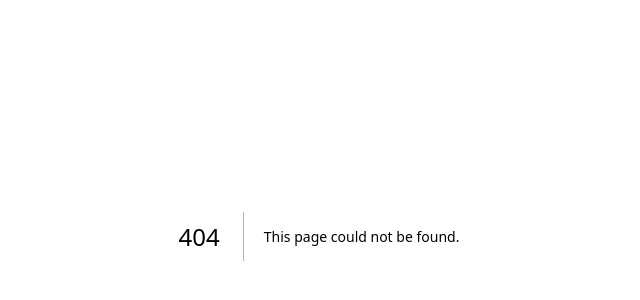
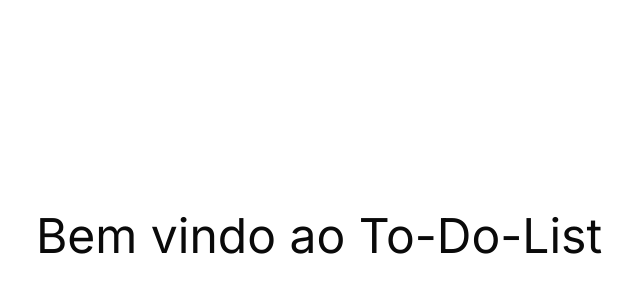
Before and after one commit to Dyeison-Felipe/ToDoList-Faculdade, a Next.js app: page / in a window 1280 px wide. Before the commit this address had no page. Shown: the part 164-464 px from the top of the page, without its empty margins (321-961 px from the left). Built offline with nearby package versions, Linux system fonts and the light colour scheme.

Commit message:
feat: navbar and home

```diff
--- /dev/null
+++ b/src/app/(home)/page.tsx
@@ -0,0 +1,8 @@
+
+export default function Page() {
+  return (
+    <section className="w-full h-screen flex flex-col justify-center items-center text-5xl">
+      Bem vindo ao To-Do-List
+    </section>
+  )
+}
--- a/src/app/login/page.tsx
+++ b/src/app/login/page.tsx
@@ -44,7 +44,7 @@ export default function Page() {
         setEmail("");
         setPassword("");
 
-        router.push("/")
+        router.push("/todo")
       })
       .catch((error) => {
         setValidation("error");
--- /dev/null
+++ b/src/components/navbar/index.tsx
@@ -0,0 +1,7 @@
+export default function index() {
+  return (
+    <nav>
+      <h1></h1>
+    </nav>
+  )
+}
```
Also changed, not shown: 1 other file (tests, documents, lock files or other folders).
